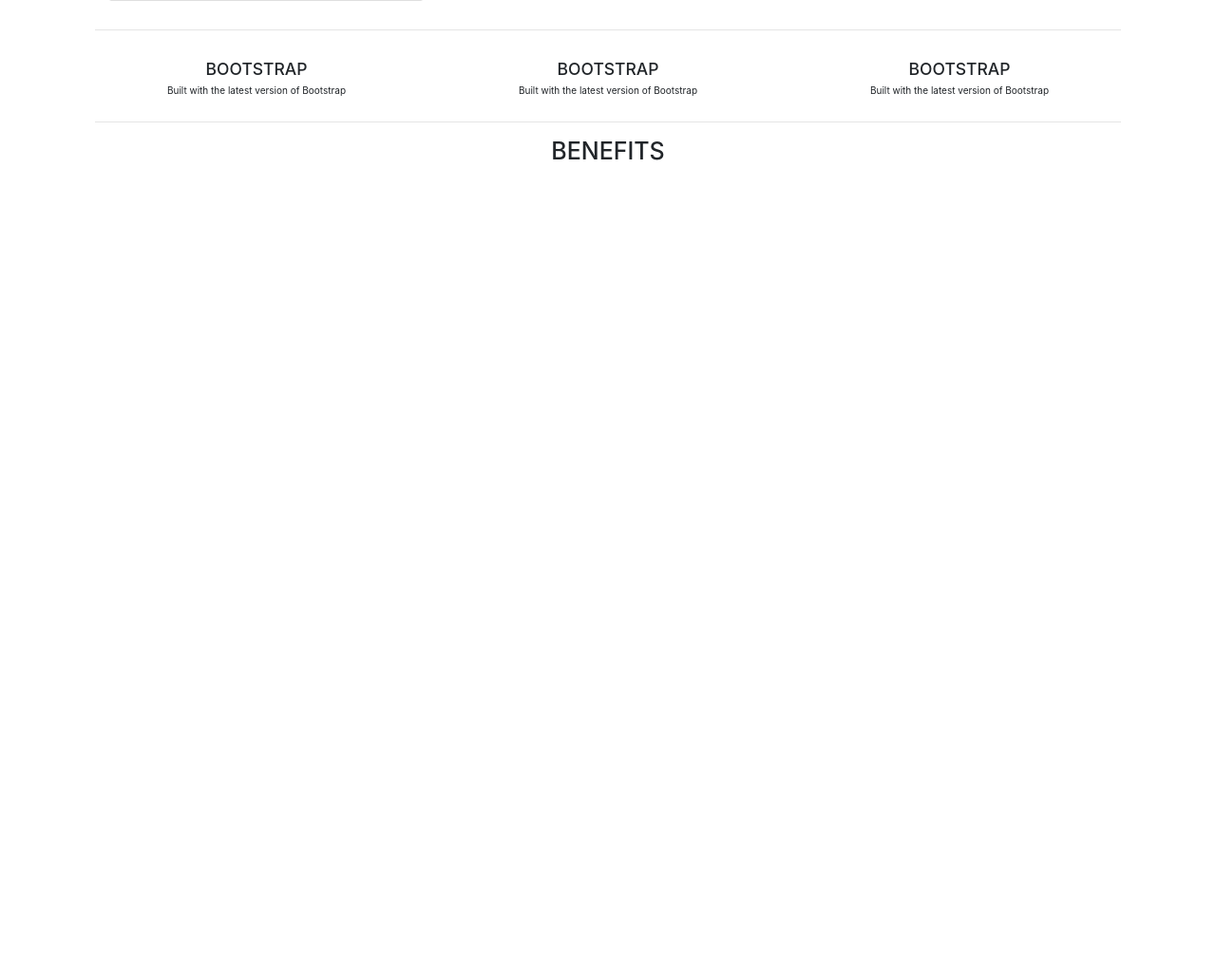
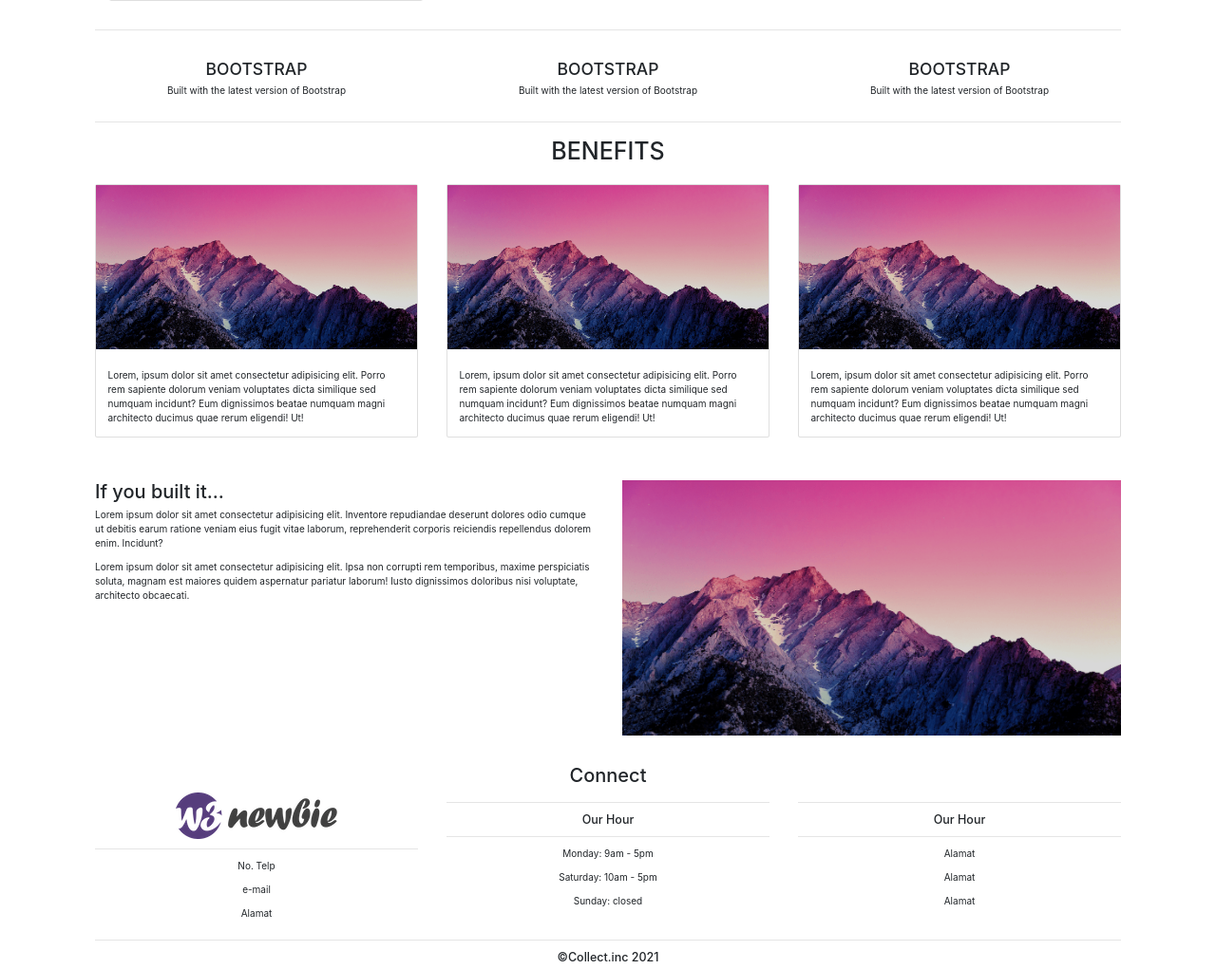
Before and after one commit to salbifaza/collectinc, a CodeIgniter 4 app: template app/Views/hello/world.php in a window 1280 px wide. Shown: the part 1338-2359 px from the top of the page at 95% size. Before the commit the page ends 1507 px from the top, so only its background shows below. Run offline with PHP 8.4 and a stand-in for CodeIgniter, Linux system fonts and the light colour scheme; the template is opened without the code that fills it, so the values that code supplies are empty; grey boxes labelled with a size stand in for pictures from a placeholder-image service; some libraries are stand-ins or nearby versions.

Commit message:
five commit

```diff
--- a/app/Views/hello/world.php
+++ b/app/Views/hello/world.php
@@ -143,8 +143,115 @@
         </div>
     </div>
 </div>
+<br>
 
 <!--- Cards --->
+<div class="container-fluid padding">
+    <div class="row padding">
+        <div class="col-md-4">
+            <div class="card">
+                <img src="<?= base_url('img/background.png') ?>" alt="" class="card-imd-top">
+                <div class="card-body">
+                    <h4 class="card-title"></h4>
+                    <p class="card-text">
+                        Lorem, ipsum dolor sit amet consectetur adipisicing elit. Porro rem sapiente dolorum veniam voluptates dicta similique sed numquam incidunt? Eum dignissimos beatae numquam magni architecto ducimus quae rerum eligendi! Ut!
+                    </p>
+                </div>
+            </div>
+        </div>
+        <div class="col-md-4">
+            <div class="card">
+                <img src="<?= base_url('img/background.png') ?>" alt="" class="card-imd-top">
+                <div class="card-body">
+                    <h4 class="card-title"></h4>
+                    <p class="card-text">
+                        Lorem, ipsum dolor sit amet consectetur adipisicing elit. Porro rem sapiente dolorum veniam voluptates dicta similique sed numquam incidunt? Eum dignissimos beatae numquam magni architecto ducimus quae rerum eligendi! Ut!
+                    </p>
+                </div>
+            </div>
+        </div>
+        <div class="col-md-4">
+            <div class="card">
+                <img src="<?= base_url('img/background.png') ?>" alt="" class="card-imd-top">
+                <div class="card-body">
+                    <h4 class="card-title"></h4>
+                    <p class="card-text">
+                        Lorem, ipsum dolor sit amet consectetur adipisicing elit. Porro rem sapiente dolorum veniam voluptates dicta similique sed numquam incidunt? Eum dignissimos beatae numquam magni architecto ducimus quae rerum eligendi! Ut!
+                    </p>
+                </div>
+            </div>
+        </div>
+    </div>
+</div>
+
+<br><br><br>
 
 
+<!--- Akhiran --->
+<div class="container-fluid padding">
+    <div class="row padding">
+        <div class="col-lg-6">
+            <h2>If you built it...</h2>
+            <p>Lorem ipsum dolor sit amet consectetur adipisicing elit. Inventore repudiandae deserunt dolores odio cumque ut debitis earum ratione veniam eius fugit vitae laborum, reprehenderit corporis reiciendis repellendus dolorem enim. Incidunt?</p>
+            <p>Lorem ipsum dolor sit amet consectetur adipisicing elit. Ipsa non corrupti rem temporibus, maxime perspiciatis soluta, magnam est maiores quidem aspernatur pariatur laborum! Iusto dignissimos doloribus nisi voluptate, architecto obcaecati.</p>
+        </div>
+        <div class="col-lg-6">
+            <img src="<?= base_url("img/background.png") ?>" class="img-fluid">
+        </div>
+    </div>
+</div>
+
+<br>
+<br>
+
+<!--- Connect --->
+<div class="container-fluid padding">
+    <div class="row text-center padding">
+        <div class="col-12">
+            <h2>Connect</h2>
+        </div>
+        <div class="col-12 social padding">
+            <a href="#"><i class="fab fa-facebook"></i></a>
+            <a href="#"><i class="fab fa-twitter"></i></a>
+            <a href="#"><i class="fab fa-instagram"></i></a>
+            <a href="#"><i class="fab fa-youtube"></i></a>
+        </div>
+    </div>
+</div>
+
+<!--- Footer --->
+<footer>
+    <div class="container-fluid padding">
+        <div class="row text-center">
+            <div class="col-md-4">
+                <img src="<?= base_url("img/logo.png") ?> " alt="">
+                <hr class="light">
+                <p>No. Telp</p>
+                <p>e-mail</p>
+                <p>Alamat</p>
+            </div>
+            <div class="col-md-4">
+                <hr class="light">
+                <h5>Our Hour</h5>
+                <hr class="light">
+                <p>Monday: 9am - 5pm</p>
+                <p>Saturday: 10am - 5pm</p>
+                <p>Sunday: closed</p>
+            </div>
+            <div class="col-md-4">
+                <hr class="light">
+                <h5>Our Hour</h5>
+                <hr class="light">
+                <p>Alamat</p>
+                <p>Alamat</p>
+                <p>Alamat</p>
+            </div>
+            <div class="col-12">
+                <hr class="light">
+                <h5>&copy;Collect.inc 2021</h5>
+                </hr>
+            </div>
+        </div>
+    </div>
+</footer>
 <?= $this->endSection() ?>
```
